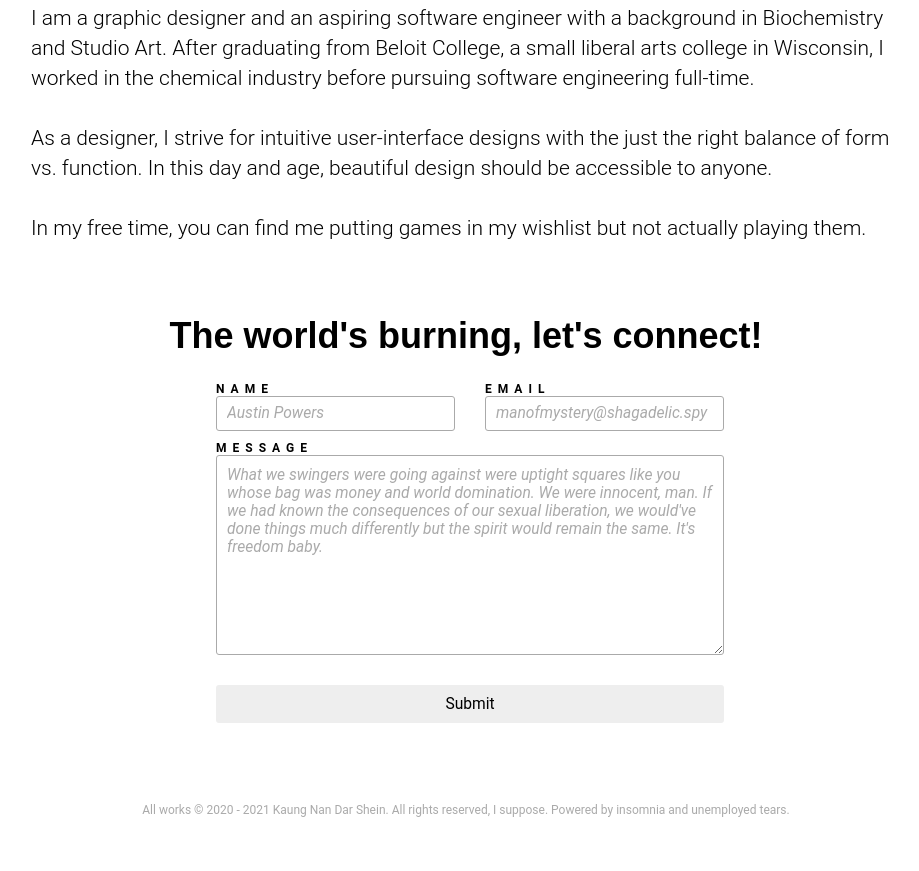
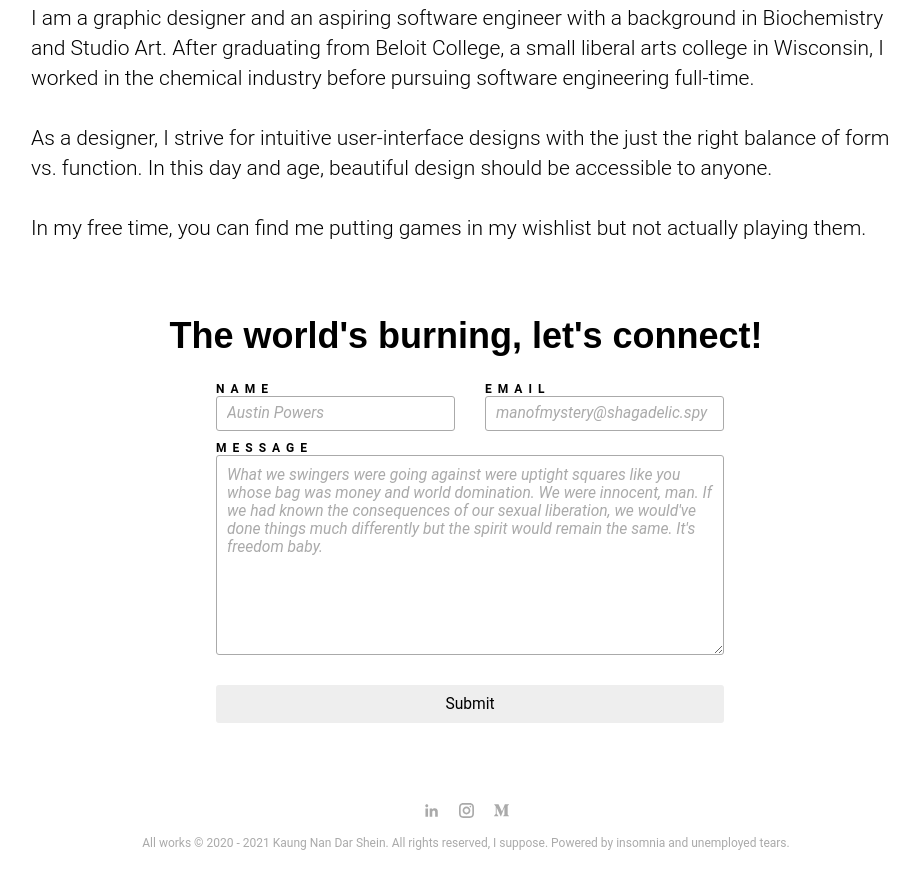
Before and after one commit to kndshein/PersonalPortfolioV2, a Gatsby site: page /about in a window 1280 px wide. Shown: the part 461-1332 px from the top of the page, without its empty margins (174-1093 px from the left). Before the commit the page ends 1299 px from the top, so only its background shows below. Built offline with nearby package versions, Linux system fonts and the light colour scheme; Gatsby itself is replaced by a stand-in of ours; a web font is replaced by a local one.

Commit message:
added social links to footer

```diff
--- a/src/components/footer.js
+++ b/src/components/footer.js
@@ -1,8 +1,40 @@
 import React from "react";
+import { GrInstagram, GrLinkedinOption, GrMedium } from "react-icons/gr";
 
 export default function Footer() {
   return (
     <footer className="footer">
+      <div className="social-links">
+        <ul>
+          <li>
+            <a
+              target="_blank"
+              rel="noopener noreferrer"
+              href="https://www.linkedin.com/in/kndshein/"
+            >
+              <GrLinkedinOption />
+            </a>
+          </li>
+          <li>
+            <a
+              target="_blank"
+              rel="noopener noreferrer"
+              href="https://www.instagram.com/durian.puberty/"
+            >
+              <GrInstagram />
+            </a>
+          </li>
+          <li>
+            <a
+              target="_blank"
+              rel="noopener noreferrer"
+              href="https://medium.com/@kndshein"
+            >
+              <GrMedium />
+            </a>
+          </li>
+        </ul>
+      </div>
       <div className="footer-text">
         All works © 2020 - {new Date().getFullYear()} Kaung Nan Dar Shein. All
         rights reserved, I suppose. Powered by insomnia and unemployed tears.
--- a/src/styles/components/_footer.scss
+++ b/src/styles/components/_footer.scss
@@ -1,7 +1,35 @@
 .footer {
-  margin: 0 auto;
+  display: flex;
+  flex-direction: column;
+  align-items: center;
   margin-top: 80px;
   width: 100%;
+
+  .social-links {
+    margin-bottom: 15px;
+    ul {
+      display: flex;
+      justify-content: space-around;
+      li {
+        list-style-type: none;
+        margin: 0 10px 0 10px;
+
+        a {
+          svg {
+            fill: $accent;
+            width: 15px;
+            height: 15px;
+          }
+
+          &:hover {
+            svg {
+              fill: black;
+            }
+          }
+        }
+      }
+    }
+  }
 
   .footer-text {
     color: $accent;
```
